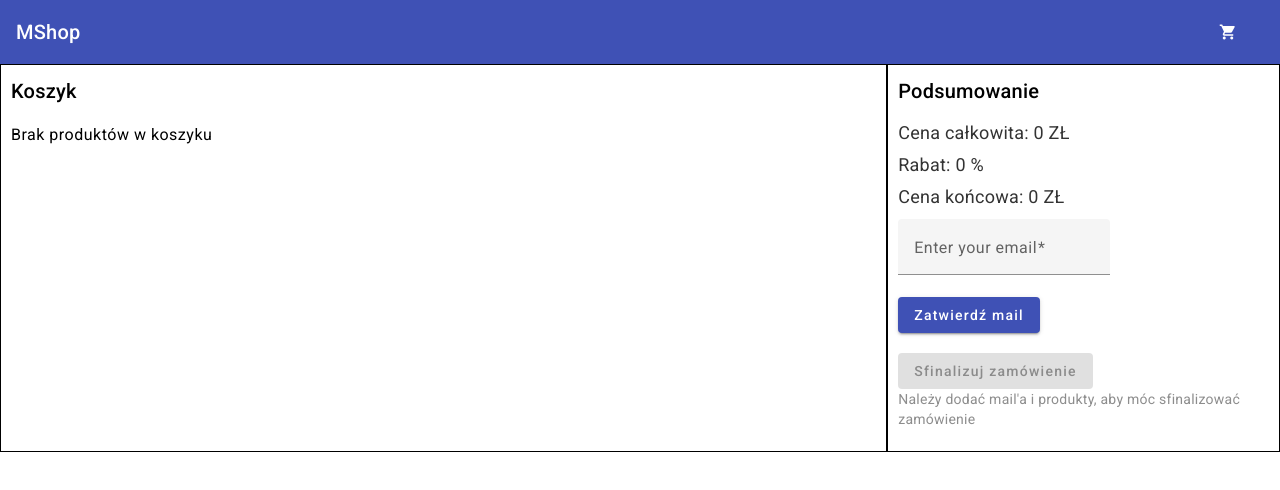
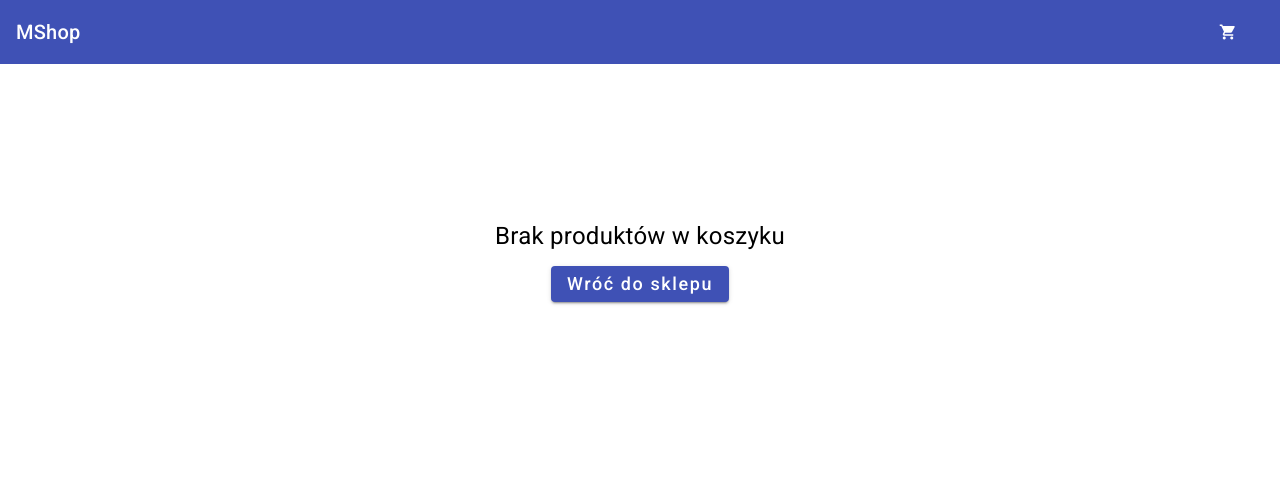
Before and after one commit to mshop-project/mshopclient, an Angular app: page /cart in a window 1280 px wide. Shown: the top 490 px of the page. Built offline with nearby package versions, Linux system fonts and the light colour scheme; no server answers.

Commit message:
feat: styling no products in cart

```diff
--- a/src/app/components/cart-list/cart-list.component.html
+++ b/src/app/components/cart-list/cart-list.component.html
@@ -1,4 +1,4 @@
-<ng-container *ngIf="dataToView().length>0; else emptyCart">
+<ng-container *ngIf="dataToView().length>0;">
 <table mat-table [dataSource]="dataToView()" class="mat-elevation-z8">
 
     <ng-container matColumnDef="name">
@@ -37,6 +37,3 @@
     <tr mat-row *matRowDef="let row; columns: displayedColumns;"></tr>
   </table>
 </ng-container>
-  <ng-template #emptyCart>
-      <h4>Brak produktów w koszyku</h4>
-  </ng-template>
--- a/src/app/components/cart-list/cart-list.component.ts
+++ b/src/app/components/cart-list/cart-list.component.ts
@@ -5,11 +5,12 @@ import { CartService } from '../../services/cart.service';
 import { Subscription } from 'rxjs';
 import { ReadCategoryDto, ReadProductDto } from '../../products/ts';
 import {MatTableModule} from '@angular/material/table';
+import { RouterModule } from '@angular/router';
 
 @Component({
   selector: 'app-cart-list',
   standalone: true,
-  imports: [CommonModule, MatButtonModule, MatTableModule],
+  imports: [CommonModule, MatButtonModule, MatTableModule, RouterModule],
   templateUrl: './cart-list.component.html',
   styleUrl: './cart-list.component.scss'
 })
--- a/src/app/pages/cart-page/cart-page.component.html
+++ b/src/app/pages/cart-page/cart-page.component.html
@@ -1,10 +1,21 @@
+
+<ng-container *ngIf="cartData().length>0; else emptyCart">
 <div style="display: flex;">
     <div style="flex: 70%; border: 1px solid black; padding: 10px;">
       <h2>Koszyk</h2>
       <app-cart-list />
     </div>
+
     <div style="flex: 30%; border: 1px solid black; padding: 10px;">
       <h2>Podsumowanie</h2>
       <app-summary-cart />
     </div>
+
   </div>
+</ng-container>
+  <ng-template #emptyCart >
+    <div class="order-confirmation-container">
+      <p>Brak produktów w koszyku</p>
+      <button mat-raised-button color="primary" routerLink="/">Wróć do sklepu</button>
+    </div>
+  </ng-template>
--- a/src/app/pages/cart-page/cart-page.component.scss
+++ b/src/app/pages/cart-page/cart-page.component.scss
@@ -0,0 +1,17 @@
+.order-confirmation-container {
+    display: flex;
+    flex-direction: column;
+    align-items: center;
+    justify-content: center;
+    height: 50vh;
+    text-align: center;
+  }
+
+  .order-confirmation-container p {
+    font-size: 24px;
+    margin-bottom: 20px;
+  }
+
+  .order-confirmation-container button {
+    font-size: 18px;
+  }
--- a/src/app/pages/cart-page/cart-page.component.ts
+++ b/src/app/pages/cart-page/cart-page.component.ts
@@ -1,15 +1,40 @@
 import { CommonModule } from '@angular/common';
-import { Component } from '@angular/core';
+import { Component, OnDestroy, OnInit, WritableSignal, inject, signal } from '@angular/core';
 import { CartListComponent } from '../../components/cart-list/cart-list.component';
 import { SummaryCartComponent } from '../../components/summary-cart/summary-cart.component';
+import { CartService } from '../../services/cart.service';
+import { ReadProductDto } from '../../products/ts';
+import { Subscription } from 'rxjs';
+import { MatButtonModule } from '@angular/material/button';
+import { RouterModule } from '@angular/router';
 
 @Component({
   selector: 'app-cart-page',
   standalone: true,
-  imports: [CommonModule, CartListComponent, SummaryCartComponent],
+  imports: [CommonModule, CartListComponent, SummaryCartComponent, MatButtonModule, RouterModule],
   templateUrl: './cart-page.component.html',
   styleUrl: './cart-page.component.scss'
 })
-export class CartPageComponent {
+export class CartPageComponent implements OnInit, OnDestroy{
 
-}
+
+  cartService = inject(CartService)
+  cartData : WritableSignal<ReadProductDto[]> = signal([])
+  cartData$ : Subscription = null!
+
+  ngOnInit(): void {
+    let oldCard = localStorage.getItem("cart");
+    if(oldCard)
+    {
+      this.cartData.set(JSON.parse(oldCard!))
+    }
+
+    this.cartData$ = this.cartService.cartData.subscribe(data =>{
+      this.cartData.set(data)
+    })
+  }
+
+  ngOnDestroy(): void {
+    this.cartData$.unsubscribe()
+  }
+  }
--- a/src/app/pages/finalize-order-page/finalize-order-page.component.scss
+++ b/src/app/pages/finalize-order-page/finalize-order-page.component.scss
@@ -3,7 +3,7 @@
     flex-direction: column;
     align-items: center;
     justify-content: center;
-    height: 60vh;
+    height: 50vh;
     text-align: center;
   }
 
```
